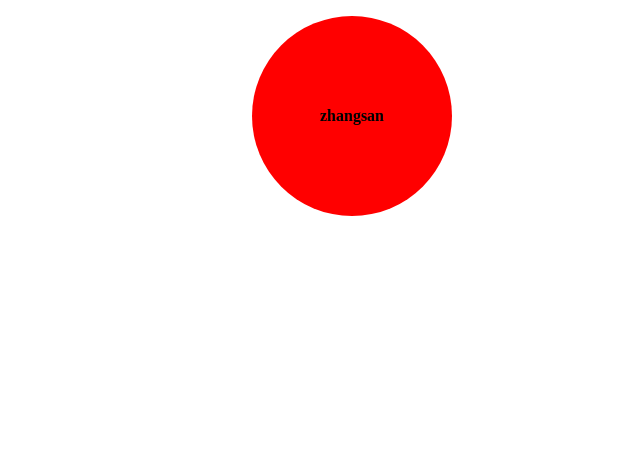
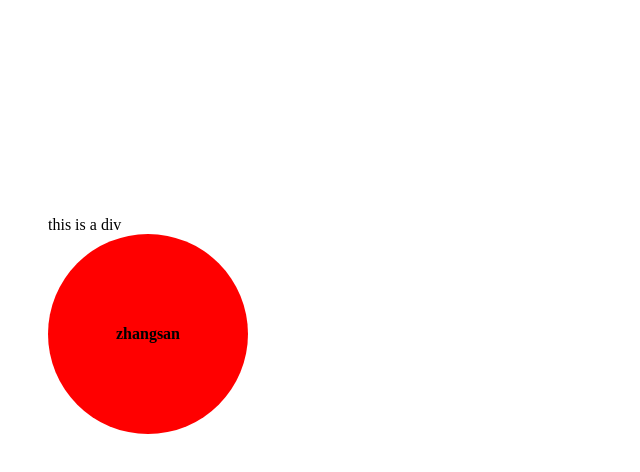
Before and after one commit to PenghuaHe/learngit, a plain HTML site: page index.html in a window 1280 px wide. Shown: the whole page, without its empty margins (0-640 px from the left). Drawn offline with Linux system fonts and the light colour scheme.

Commit message:
add a div

```diff
--- a/index.html
+++ b/index.html
@@ -74,6 +74,7 @@
 	<body>
         <ul>
         	<li id="div1">abcd</li>
+            <div>this is a div</div>
             <li>zhangsan</li>
         </ul>
 	<body>
```
